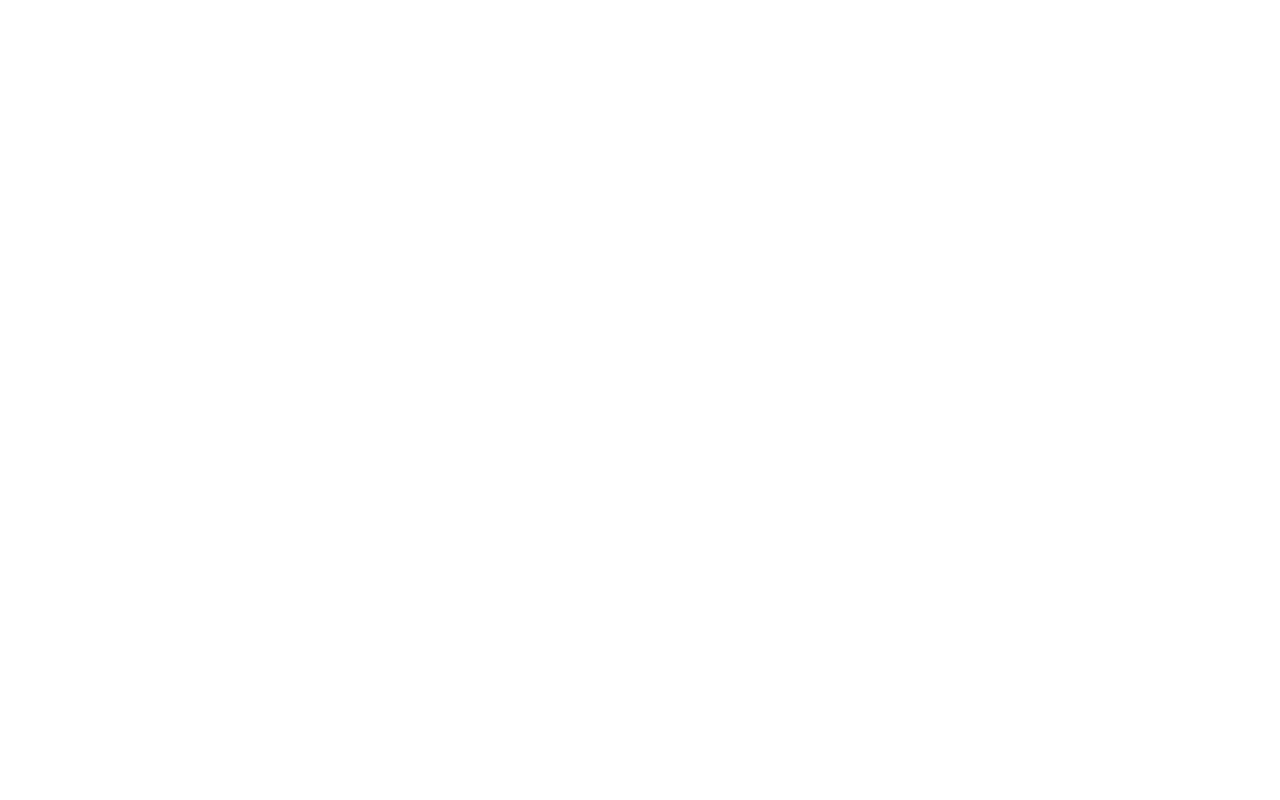
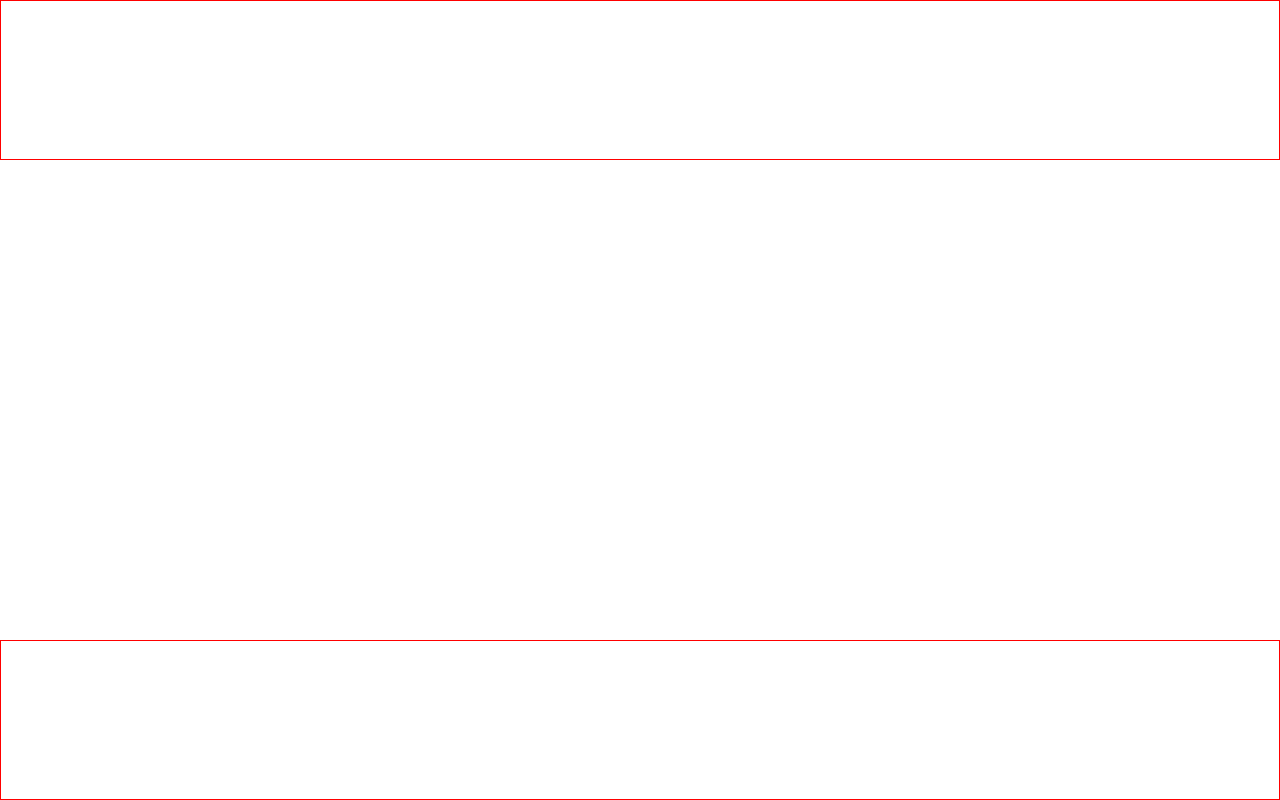
Before and after one commit to YuryMaruk/momentum, a plain HTML site: page index.html in a window 1280 px wide. Drawn offline with Linux system fonts and the light colour scheme.

Commit message:
feat: add border for header and footer

```diff
--- a/index.html
+++ b/index.html
@@ -13,14 +13,21 @@
     <title>Momentum</title>
 </head>
 
-<body>
+<body class="body">
+
     <!-- Header -->
-    <header class="header"></header>
-   <!--  Main -->
+    <header class="header">
+
+    </header>
+
+    <!--  Main -->
     <main class="main"></main>
+
     <!-- Footer -->
     <footer class="footer"></footer>
-   <!--  Scripts -->
+
+
+    <!--  Scripts -->
     <script src="scripts/main.js"></script>
 </body>
 
--- a/styles/style.css
+++ b/styles/style.css
@@ -0,0 +1,25 @@
+* {
+    box-sizing: border-box;
+}
+
+html {
+    scroll-behavior: smooth;
+}
+
+.body {
+    display: flex;
+    flex-direction: column;
+    justify-content: space-between;
+    min-height: 100vh;
+    margin: 0 auto;
+}
+
+.header {
+    min-height: 20vh;
+    border: 1px solid red;
+}
+
+.footer {
+    min-height: 20vh;
+    border: 1px solid red;
+}
```
